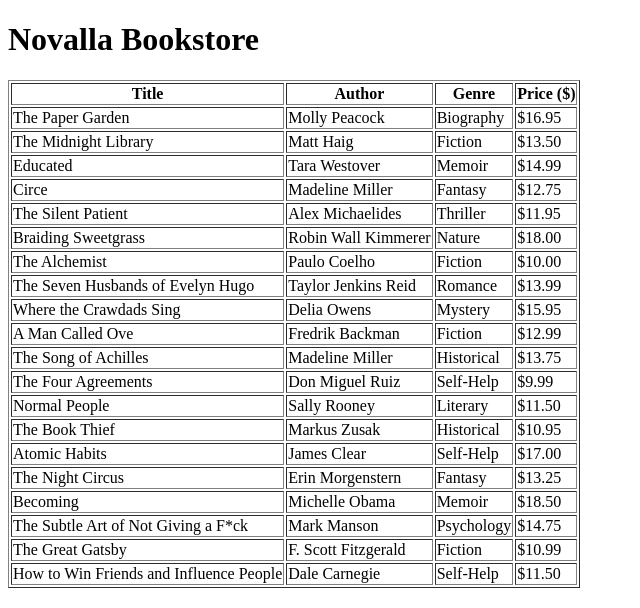
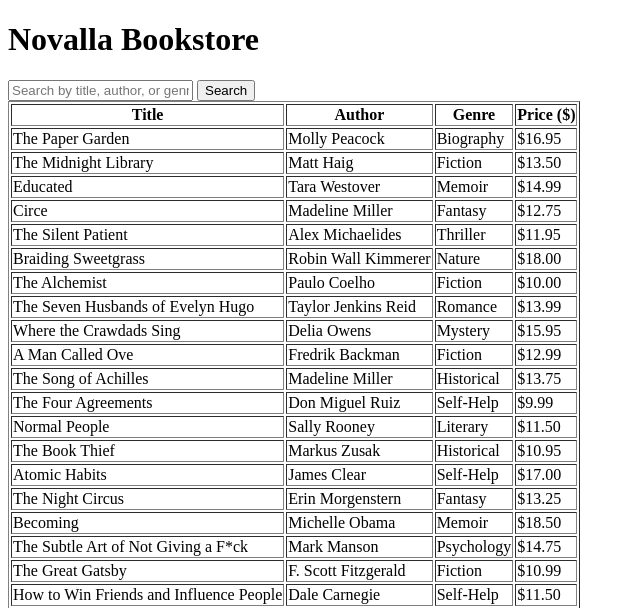
Before and after one commit to austin-ward/Novella, a PHP site: page /books.php in a window 1280 px wide. Shown: the top 608 px of the page, without its empty margins (0-640 px from the left). Run offline with PHP 8.4, Linux system fonts and the light colour scheme; data comes from the database, SQL or seed files in the repository.

Commit message:
Update books.php
ADDING SEARCH FUNCTION TO PHP file

```diff
--- a/books.php
+++ b/books.php
@@ -3,12 +3,17 @@
 <!DOCTYPE html>
 <html lang="en">
 <head>
-  <meta charset="UTF-8">
-  <title>Novella Bookstore</title>
-  <link rel"stylesheet" href="style.css">
+    <meta charset="UTF-8">
+    <title>Novalla Bookstore</title>
 </head>
 <body>
     <h1>Novalla Bookstore</h1>
+
+    <form method="GET" action="books.php">
+        <input type="text" name="search" placeholder="Search by title, author, or genre" value="<?php echo isset($_GET['search']) ? htmlspecialchars($_GET['search']) : ''; ?>">
+        <button type="submit">Search</button>
+    </form>
+
     <table border="1">
         <thead>
             <tr>
@@ -20,7 +25,17 @@
         </thead>
         <tbody>
             <?php
-            $sql = "SELECT title, author, genre, price FROM books";
+            $search = isset($_GET['search']) ? $conn->real_escape_string($_GET['search']) : '';
+
+            if ($search) {
+                $sql = "SELECT title, author, genre, price FROM books
+                        WHERE title LIKE '%$search%'
+                           OR author LIKE '%$search%'
+                           OR genre LIKE '%$search%'";
+            } else {
+                $sql = "SELECT title, author, genre, price FROM books";
+            }
+
             $result = $conn->query($sql);
 
             if ($result->num_rows > 0) {
```
